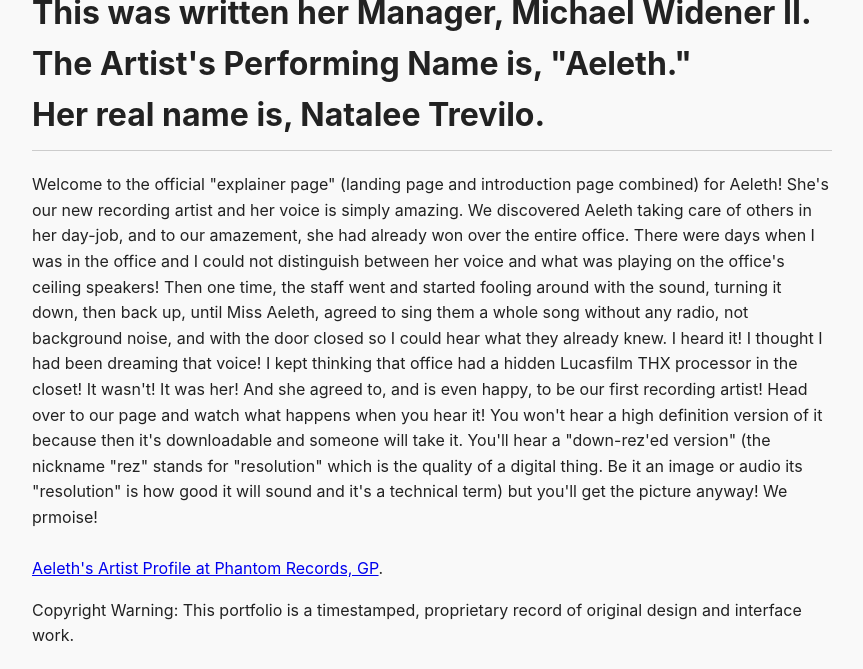
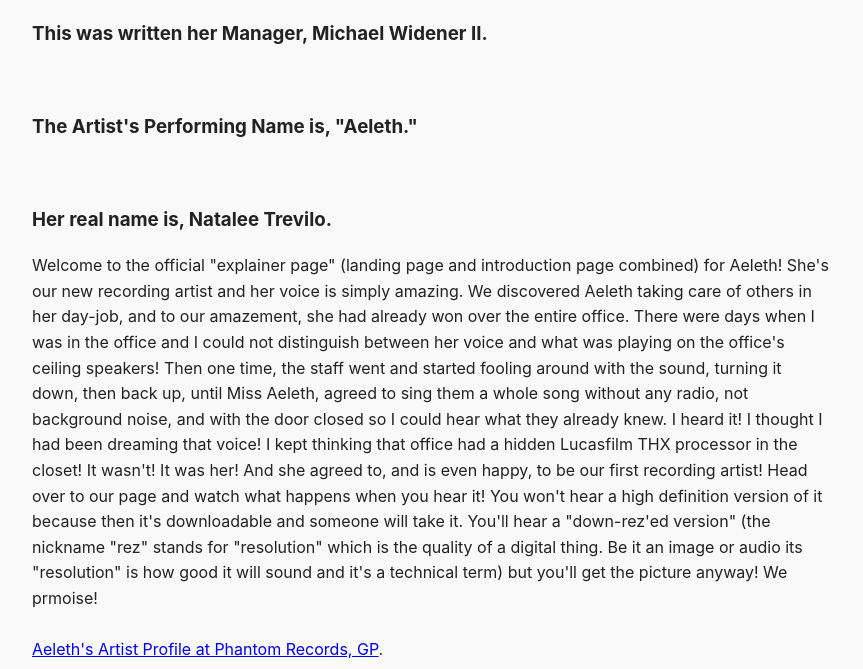
Before and after one commit to phantomrecords/aeleth, a plain HTML site: page index.html in a window 1280 px wide. Shown: the part 118-787 px from the top of the page, without its empty margins (208-1071 px from the left). Drawn offline with Linux system fonts and the light colour scheme.

Commit message:
Update index.html

```diff
--- a/index.html
+++ b/index.html
@@ -28,7 +28,7 @@
   </style>
 </head>
 <body>
-  <h1>You found a Performing Artist's "Explainer Page."<br>This was written her Manager, Michael Widener II.<br>The Artist's Performing Name is, "Aeleth."<br>Her real name is, Natalee Trevilo.</h1>
+  <h1>You found a Performing Artist's "Explainer Page."<br><h3>This was written her Manager, Michael Widener II.</h3><br><h3>The Artist's Performing Name is, "Aeleth."</h3><br><h3>Her real name is, Natalee Trevilo.</h3></h1>
   <p>Welcome to the official "explainer page" (landing page and introduction page combined) for Aeleth! She's our new recording artist and her voice is simply amazing. We discovered Aeleth taking care of others in her day-job, and to our amazement, she had already won over the entire office. There were days when I was in the office and I could not distinguish between her voice and what was playing on the office's ceiling speakers! Then one time, the staff went and started fooling around with the sound, turning it down, then back up, until Miss Aeleth, agreed to sing them a whole song without any radio, not background noise, and with the door closed so I could hear what they already knew. I heard it! I thought I had been dreaming that voice! I kept thinking that office had a hidden Lucasfilm THX processor in the closet! It wasn't! It was her! And she agreed to, and is even happy, to be our first recording artist! Head over to our page and watch what happens when you hear it! You won't hear a high definition version of it because then it's downloadable and someone will take it. You'll hear a "down-rez'ed version" (the nickname "rez" stands for "resolution" which is the quality of a digital thing. Be it an image or audio its "resolution" is how good it will sound and it's a technical term) but you'll get the picture anyway! We prmoise!
     <br>
     <br>
```
